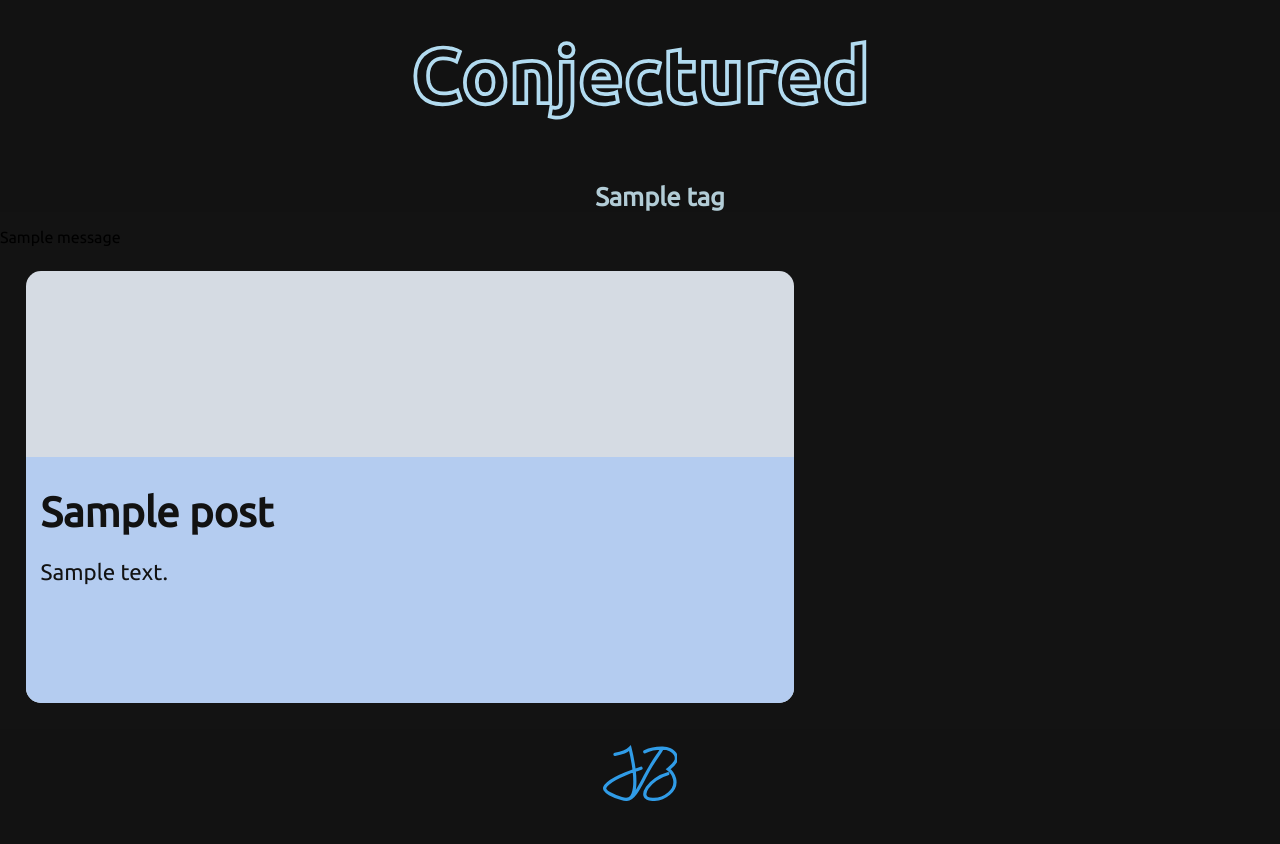
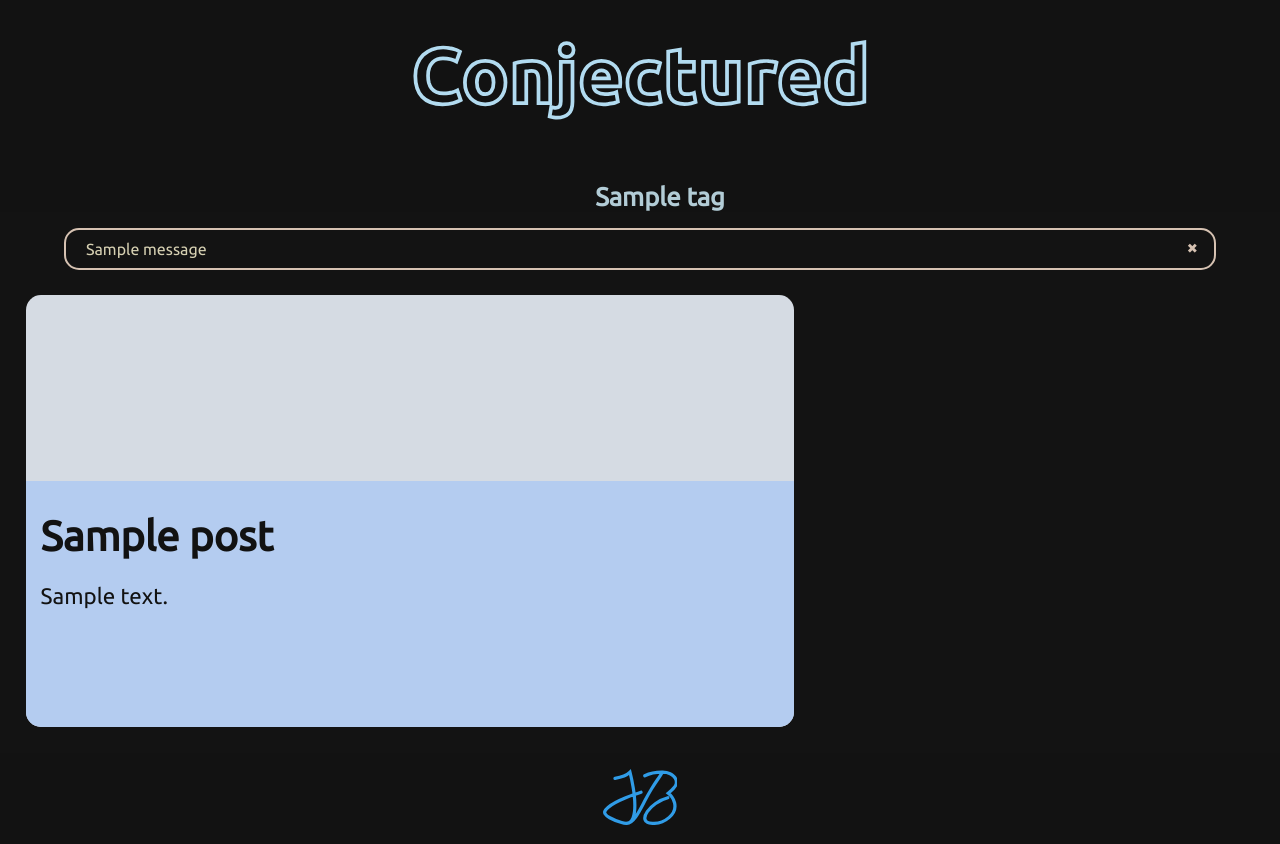
Before and after one commit to JoaquinBadillo/conjectured, a Flask app: page / in a window 1280 px wide. Before the commit the page ends 801 px from the top, so only its background shows below. Run offline with Flask 3, Linux system fonts and the light colour scheme; tables that the repository leaves empty hold one stand-in row (values such as "Sample post"); grey boxes marked "Sample" are stand-in pictures; one stand-in notice (Sample message) is shown; parts of the project's set-up code (start-up, migrations or seed data) failed here and were passed over; some libraries are stand-ins or nearby versions.

Commit message:
Add data validation when uploading
Now the backend checks that no malicious file were tried to get
uploaded.
Started to change onclick attributes for event listeners to make the
site more secure.
Created styles for flash messages to look better

```diff
--- a/app/main.py
+++ b/app/main.py
@@ -1,5 +1,7 @@
 from flask import Flask, url_for
 from flask_sqlalchemy import SQLAlchemy
+from flask_wtf import CSRFProtect
+import os
 
 import random
 
@@ -11,14 +13,21 @@ with open('../.env', 'r') as data:
     app.config['SECRET_KEY'] = SECRET_KEY
 
 app.config['SQLALCHEMY_DATABASE_URI'] = 'sqlite:///data.db'
+
 db = SQLAlchemy(app)
 
 UPLOAD_FOLDER = './static/uploads/'
 app.config['UPLOAD_FOLDER'] = UPLOAD_FOLDER
+
+app.config["SECURITY_CSRF_COOKIE_NAME"] = "XSRF-TOKEN"
+app.config["WTF_CSRF_TIME_LIMIT"] = None
+app.config["SECURITY_CSRF_IGNORE_UNAUTH_ENDPOINTS"] = True
+CSRFProtect(app)
 
 app.jinja_env.globals.update(randint=random.randrange)
 
 from routes import *
 
 if __name__ == '__main__':
+    # Might add ssl_context=("cert.pem", "key.pem") on server
     app.run(host = "0.0.0.0", port = 8080, debug=True)
--- a/app/routes.py
+++ b/app/routes.py
@@ -1,8 +1,9 @@
 import os
 
-from main import app, db
-from flask import (render_template, redirect, url_for, flash, get_flashed_messages, session,
-                    request, Response, Markup)
+from main import app
+from flask import (abort, flash, get_flashed_messages, Markup,
+                    redirect, render_template, Response, request,
+                    url_for, session)
 import functools
 from models import *
 import forms
@@ -17,8 +18,6 @@ from markdown.extensions.extra import ExtraExtension
 
 # from micawber import parse_html -- Used to embed videos
 
-ALLOWED_EXTENSIONS = {'md', 'png', 'jpg', 'jpeg'}
-
 def sudo(route):
     @functools.wraps(route)
     def next(*args, **kwargs):
@@ -29,18 +28,30 @@ def sudo(route):
 
 @app.route('/')
 def index():
-    # Get all tags that have been used in posts
+    # Get all tags that have been used in posts and get all posts
     tags = Tag.query.join(Post.tags).all()
     posts = Post.query.all()
 
+    featured = posts[-3:]
+    featured.reverse()
+    morePosts = len(posts) - len(featured)
     return render_template("index.html",
                             title = "Conjectured",
                             addNavbar = True,
                             visibleTags = tags[:3],
                             hiddenTags = tags[3:],
-                            featured = posts[:3],
-                            morePosts = posts[3:],
+                            posts = posts,
+                            # Last 3 posts
+                            featured = featured,
+                            # The rest of the posts (use index to iterate in reverse order)
+                            morePosts = morePosts,
                             addFooter = True)
+
+# TODO:
+# Create a route to show content based by tag
+# A good refactor could be to create an restful API that gets the posts
+# Then the client side could generate the post views
+# Added benefit, the client sees more dynamism (instead of redirects)
 
 @app.route('/auth', methods = ['GET', 'POST'])
 def auth():
@@ -51,7 +62,6 @@ def auth():
         user = Su.query.filter_by(username = form.username.data).first()
         if user and user.verify(form.password.data):
             session['logged_in'] = True
-            session.permanent = True
             return redirect(next_url or url_for('index'))
 
     return render_template('auth.html',
@@ -62,10 +72,6 @@ def auth():
 @app.route('/upload', methods = ['GET', 'POST'])
 @sudo
 def upload():
-    # TODO: Validate data before saving
-    # Check that the files have the allowed extensions
-    # Check that a single markdown file was uploaded
-
     form = forms.UploadPostForm()
     if form.validate_on_submit():
         content = request.files.getlist("content")
@@ -75,24 +81,48 @@ def upload():
             flash("Upload failed: Add cover and content")
             return redirect(url_for('index'))
 
+
+        # Check that extensions are appropriate
+        # These were already checked by JavaScript to enable submit
+        # But anyone can add a button to HTML without passing the tests
+
+        COVER_EXTENSIONS = {'png', 'jpg', 'jpeg'}
+        if cover.filename.split('.')[-1] not in COVER_EXTENSIONS:
+            flash("Upload failed: Unsupported cover image")
+            return redirect(url_for('index'))
+
+        CONTENT_EXTENSIONS = {'md', 'png', 'jpg', 'jpeg'}
+        for file in content:
+            if file.filename.split('.')[-1] not in CONTENT_EXTENSIONS:
+                flash("Upload failed: Unsupported content")
+                return redirect(url_for('index'))
+            elif file.filename.split('.')[-1] == 'md':
+                CONTENT_EXTENSIONS.remove('md')
+
+
         new_post = Post(title = form.title.data,
                         desc = form.desc.data)
         tags = []
 
         for tag_name in form.tags.data:
             tag = Tag.query.filter_by(tag_name = tag_name).first()
+
+            # We will need to add the tag to DB if it doesn't exist yet
+            # To keep track lets add them to a list with a bigger scope (tags)
             if not tag:
                 tag = Tag(tag_name='Mathematics')
                 tags.append(tag)
+
             new_post.tags.append(tag)
 
+        # Check if new tags were created, then add them ti DB
         if tags:
             db.session.add_all(tags)
 
+        # Add to session
         db.session.add(new_post)
-
+        # Get session's post (now we have an id number)
         new_post = Post.query.filter_by(title = form.title.data).first()
-
         directory = app.config['UPLOAD_FOLDER'] + str(new_post.id)
 
         try:
@@ -108,11 +138,13 @@ def upload():
             cover.save(os.path.join(directory, filename))
             new_post.cover_path = filename
 
+            # All good, save to DB
             db.session.commit()
 
-            flash("Post uploaded!")
+            flash("Post Uploaded!")
         except:
-            flash("Fatal error!")
+            # Directory exists, avoid overwriting
+            flash("Fatal Error!")
 
         return redirect(url_for('index'))
 
@@ -132,16 +164,23 @@ def pub(index):
     # Parse markdown
     content_path = post.content_path
     markdown_content = ""
-    with open(f"./static/uploads/{index}/{content_path}", "r") as f:
-
-        markdown_content = markdown(f.read(),
-                                    extensions=[
-                                        CodeHiliteExtension(linenums=False, css_class='highlight'),
-                                        ExtraExtension()
-                                    ])
+    try:
+        with open(f"./static/uploads/{index}/{content_path}", "r") as f:
+            markdown_content = markdown(f.read(),
+                                        extensions=[
+                                            CodeHiliteExtension(linenums=False,
+                                                css_class='highlight'),
+                                            ExtraExtension()
+                                        ])
+            # TODO:
+            # Use micawber to embed videos on the HTML :)
+            # This allows for more creative posts to be possible
+            # Create CSS for highlighted code.
+    except:
+        # Post exists on database but content does not exist, raise internal server error
+        abort(500)
 
     return render_template('pub.html', post = markdown_content)
-
 
 # Invalid URL
 @app.errorhandler(404)
--- a/app/static/css/base.css
+++ b/app/static/css/base.css
@@ -1,4 +1,4 @@
-@import url("https://fonts.googleapis.com/css2?family=Ubuntu&display=swap");
+@import url('https://fonts.googleapis.com/css2?family=Ubuntu&display=swap');
 
 html::-webkit-scrollbar {
   width: 0;
@@ -10,6 +10,10 @@ body {
   font-family: "Ubuntu", sans-serif;
   background-color: #131313;
   scrollbar-width: none;
+}
+
+::-webkit-scrollbar {
+  width: 0;
 }
 
 footer {
--- a/app/static/css/index.css
+++ b/app/static/css/index.css
@@ -202,4 +202,44 @@ a:hover > svg > #signature {
   }
 }
 
+#flash {
+  padding: 10px;
+  display: grid;
+  vertical-align: middle;
+  border-radius: 15px;
+  grid-template-columns: repeat(3, 1fr);
+  gap: 10px;
+  font-size: 16px;
+  color: #d6c2b2;
+  border: solid 2px #d6c2b2;
+  margin-left: 5%;
+  margin-right: 5%;
+}
+
+#flash .message {
+  padding-left: 10px;
+  grid-column: 1 / 3;
+  color: #d6d0b2;
+}
+
+#flash button {
+  justify-self: end;
+  color: #d6c2b2;
+  background: none;
+  border: none;
+  outline: none;
+  border-radius: 5px;
+  box-shadow: none;
+  -webkit-text-fill-color: #d6c2b2;
+  -webkit-background-clip: text;
+  background-clip: unset;
+  width: min-content;
+}
+
+#flash button:hover {
+  cursor: pointer;
+  color: #e5a8a0;
+  -webkit-text-fill-color: #e5a8a0;
+}
+
 /* TODO: Add styles for flash messages */
--- a/app/static/css/nav.css
+++ b/app/static/css/nav.css
@@ -67,3 +67,23 @@ nav {
   .hidden {
     display:none;
   }
+
+  #toggle-tags {
+    color: #b2ccd6;
+    background: none;
+    border: none;
+    outline: none;
+    border-radius: 5px;
+    box-shadow: none;
+    -webkit-text-fill-color: #b2ccd6;
+    -webkit-background-clip: text;
+    background-clip: unset;
+    font-family: "Ubuntu", sans-serif;
+    font-size: calc(80% + 1vw);
+  }
+
+  #toggle-tags:hover {
+    cursor: pointer;
+    color: #309ce7;
+    -webkit-text-fill-color: #309ce7;
+  }
--- /dev/null
+++ b/app/static/js/index.js
@@ -0,0 +1,6 @@
+if (document.getElementById('flash')) {
+    let b = document.getElementById('close-flash')
+    b.addEventListener("click", () => {
+        document.getElementById('flash').style.display = 'none';
+    })
+}
--- a/app/static/js/nav.js
+++ b/app/static/js/nav.js
@@ -1,5 +1,7 @@
-toggleMenu = () => {
-    let hiddenNav = document.getElementById("pop-menu");
-    let state = hiddenNav.className;
-    hiddenNav.className = state == "hidden" ? "visible" : "hidden";
-};
+if (document.getElementById("pop-menu")) {
+    document.getElementById("toggle-tags").addEventListener("click", () => {
+        let hiddenNav = document.getElementById("pop-menu");
+        let state = hiddenNav.className;
+        hiddenNav.className = state == "hidden" ? "visible" : "hidden";
+    })
+}
--- a/app/templates/base.html
+++ b/app/templates/base.html
@@ -33,7 +33,7 @@
       }
     </style>
 
-    <script src="{{ url_for('static', filename='js/nav.js') }}"></script>
+    <script src="{{ url_for('static', filename='js/nav.js') }}" defer></script>
     {% endif %}
 
     {% block styles %} {% endblock styles %}
@@ -158,20 +158,22 @@
           {% endfor %}
             {% if hiddenTags %}
             <li>
-            <input value="..." type="button" onClick="toggleMenu()"/>
+            <button id="toggle-tags" type="button">...</button>
             </li>
-          </ul>
+      </ul>
           <div id="pop-menu" class="hidden">
               <ul>
                 {% for tag in hiddenTags %}
-                <a href="{# #}" class="tags">{{ tag }}</a>
+                <li>
+                  <a href="{# #}" class="tags">{{ tag }}</a>
+                </li>
                 {% endfor %}
               </ul>
           </div>
             {% else %}
           </ul>
             {% endif %}
-      </ul>
+
 
 
     </nav>
--- a/app/templates/index.html
+++ b/app/templates/index.html
@@ -4,12 +4,17 @@
     <link rel="stylesheet" type="text/css" href="{{ url_for('static', filename='css/index.css') }}">
 {% endblock %}
 
+{% block scripts %}
+    <script src="{{ url_for('static', filename='js/index.js') }}" async></script>
+{% endblock %}
+
 {% block content %}
     {% with messages = get_flashed_messages() %}
         {% if messages %}
             {% for message in messages %}
-            <div class="flash">
-                {{ message }}
+            <div id="flash">
+                <div class="message">{{ message }}</div>
+                <button type="button" id="close-flash">&#10006;</button>
             </div>
             {% endfor %}
         {% endif %}
@@ -35,8 +40,8 @@
 
     {% if morePosts %}
     <section id="posts">
-        {% for post in morePosts %}
-
+        {% for i in range(morePosts) %}
+        {% set post = posts[i] %}
         {% set filepath = "uploads/" ~ post.id ~ '/' ~ post.cover_path %}
 
         {% set hue = randint(0, 359, 10) %}
--- a/app/templates/upload.html
+++ b/app/templates/upload.html
@@ -9,7 +9,7 @@
 {% endblock %}
 
 {% block scripts %}
-<script src="{{ url_for('static', filename='js/upload.js') }}"></script>
+  <script src="{{ url_for('static', filename='js/upload.js') }}" async></script>
 {% endblock %}
 
 {% block content %}
```
Also changed, not shown: app/init_db.py (+11 -7 lines), app/static/uploads/1/test.md (+1 -1 lines), app/static/uploads/2/test.md (+1 -1 lines), app/static/uploads/3/test.md (+1 -1 lines).
